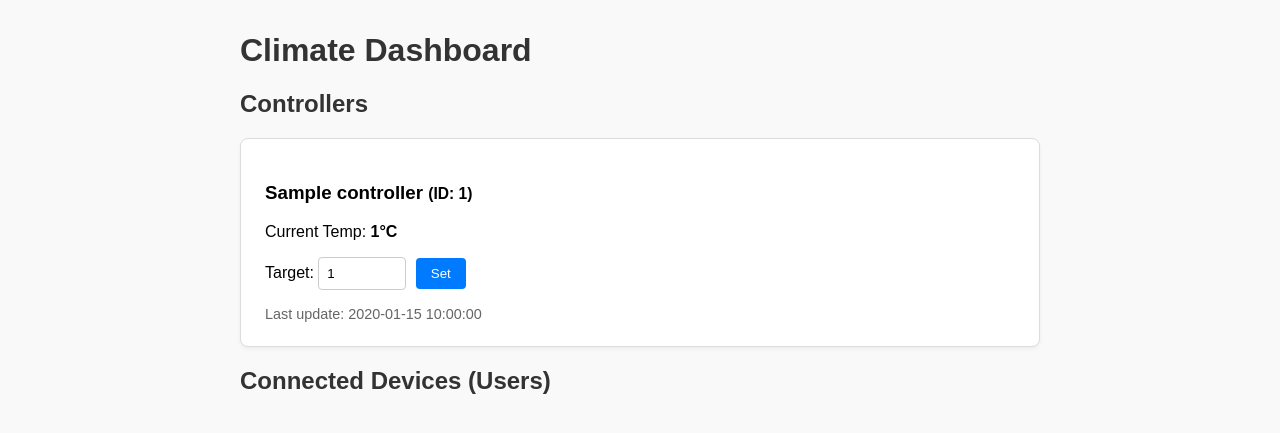
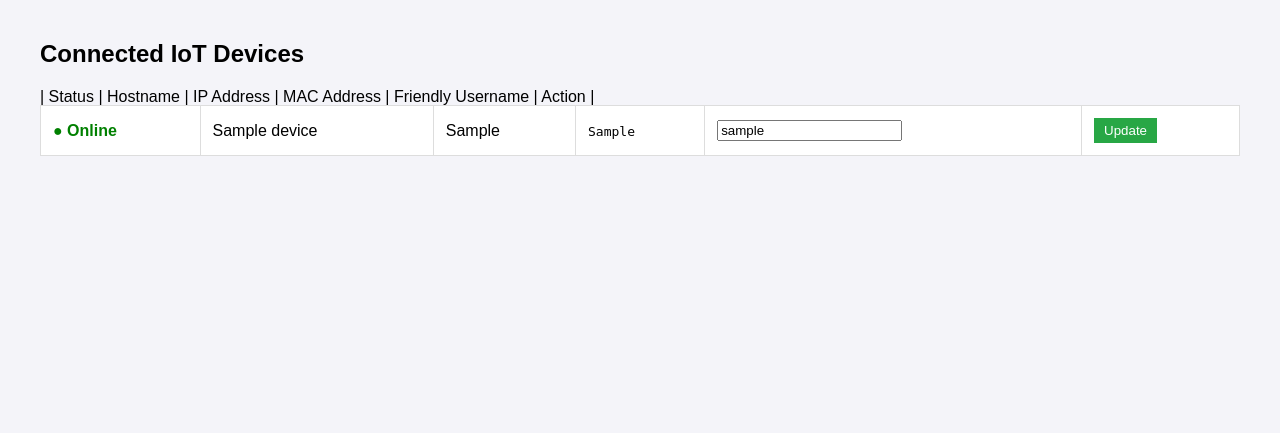
Before and after one commit to T0253r/IoTproj, a Flask app: page / in a window 1280 px wide. Shown: the top 433 px of the page. Run offline with Flask 3, Linux system fonts and the light colour scheme; tables that the repository leaves empty hold one stand-in row (values such as "Sample post"); data that the repository does not hold is empty.

Commit message:
app rework

```diff
--- a/Raspberry/templates/index.html
+++ b/Raspberry/templates/index.html
@@ -2,139 +2,48 @@
 <html lang="en">
 <head>
     <meta charset="UTF-8">
-    <meta name="viewport" content="width=device-width, initial-scale=1.0">
-    <title>IoT Climate Control</title>
+    <title>IoT Device Manager</title>
     <style>
-        body { font-family: sans-serif; max-width: 800px; margin: 2rem auto; padding: 0 1rem; background-color: #f9f9f9; }
-        h1, h2 { color: #333; }
-
-        /* Card Styling */
-        .card {
-            background: white;
-            border: 1px solid #ddd;
-            padding: 1.5rem;
-            margin-bottom: 1rem;
-            border-radius: 8px;
-            box-shadow: 0 2px 4px rgba(0,0,0,0.05);
-        }
-
-        /* Status Indicators */
-        .online { color: #28a745; font-weight: bold; font-size: 1.2rem; }
-        .offline { color: #6c757d; font-size: 1.2rem; }
-
-        /* Inputs and Buttons */
-        input[type="number"] { width: 70px; padding: 8px; margin-right: 5px; border: 1px solid #ccc; border-radius: 4px;}
-        input[type="text"] { padding: 8px; border: 1px solid #ccc; border-radius: 4px; }
-        button {
-            cursor: pointer;
-            padding: 8px 15px;
-            background: #007bff;
-            color: white;
-            border: none;
-            border-radius: 4px;
-            transition: background 0.2s;
-        }
-        button:hover { background: #0056b3; }
-
-        .meta { color: #666; font-size: 0.9em; margin-top: 5px; display: block;}
+        body { font-family: sans-serif; margin: 40px; background: #f4f4f9; }
+        table { width: 100%; border-collapse: collapse; background: white; }
+        th, td { padding: 12px; border: 1px solid #ddd; text-align: left; }
+        th { background-color: #007bff; color: white; }
+        .status-on { color: green; font-weight: bold; }
+        .status-off { color: gray; }
+        .save-btn { background: #28a745; color: white; border: none; padding: 5px 10px; cursor: pointer; }
     </style>
 </head>
 <body>
-    <h1>Climate Dashboard</h1>
-
-    <h2>Controllers</h2>
-    <div id="controllers">
-        <p>Loading controllers...</p>
-    </div>
-
-    <h2>Connected Devices (Users)</h2>
-    <div id="devices">
-        <p>Scanning network...</p>
-    </div>
-
-    <script>
-        // Use the Fetch API to get data from the Python backend
-        async function loadData() {
-            try {
-                const [ctrlRes, devRes] = await Promise.all([
-                    fetch('/api/controllers'),
-                    fetch('/api/devices')
-                ]);
-
-                if (!ctrlRes.ok || !devRes.ok) throw new Error("API Error");
-
-                const controllers = await ctrlRes.json();
-                const devices = await devRes.json();
-
-                renderControllers(controllers);
-                renderDevices(devices);
-            } catch (err) {
-                console.error("Failed to load data", err);
-            }
-        }
-
-        function renderControllers(data) {
-            const container = document.getElementById('controllers');
-            if (data.length === 0) {
-                container.innerHTML = "<p>No controllers found. Waiting for MQTT data...</p>";
-                return;
-            }
-
-            container.innerHTML = data.map(c => `
-                <div class="card">
-                    <h3>${c.name} <small>(ID: ${c.controller_id})</small></h3>
-                    <p>
-                        Current Temp: <strong>${c.curr_temp !== null ? c.curr_temp + '°C' : '--'}</strong>
-                    </p>
-                    <p>
-                        Target:
-                        <input type="number" id="temp-${c.controller_id}" value="${c.target_temp || 20}">
-                        <button onclick="setTemp('${c.controller_id}')">Set</button>
-                    </p>
-                    <span class="meta">Last update: ${c.last_seen || 'Never'}</span>
-                </div>
-            `).join('');
-        }
-
-        function renderDevices(data) {
-            const container = document.getElementById('devices');
-            container.innerHTML = data.map(d => `
-                <div class="card">
-                    <span class="${d.online ? 'online' : 'offline'}">●</span>
-                    <strong>${d.username || 'Unknown User'}</strong>
-                    <div class="meta">MAC: ${d.mac} | Host: ${d.hostname || 'N/A'}</div>
-                    <div style="margin-top: 10px;">
-                        <input type="text" placeholder="Assign Name" id="user-${d.mac_safe}" value="${d.username || ''}">
-                        <button onclick="setUser('${d.mac}', '${d.mac_safe}')">Save</button>
-                    </div>
-                </div>
-            `).join('');
-        }
-
-        async function setTemp(id) {
-            const val = document.getElementById(`temp-${id}`).value;
-            await fetch(`/api/controllers/${id}/target`, {
-                method: 'POST',
-                headers: {'Content-Type': 'application/json'},
-                body: JSON.stringify({target: val})
-            });
-            loadData(); // Refresh immediately
-        }
-
-        async function setUser(mac, macSafe) {
-            const val = document.getElementById(`user-${macSafe}`).value;
-            await fetch(`/api/devices/${mac}/name`, {
-                method: 'POST',
-                headers: {'Content-Type': 'application/json'},
-                body: JSON.stringify({username: val})
-            });
-            loadData(); // Refresh immediately
-        }
-
-        // Initial Load
-        loadData();
-        // Refresh data every 5 seconds
-        setInterval(loadData, 5000);
-    </script>
+    <h2>Connected IoT Devices</h2>
+    <table>
+        <thead>
+            <tr>
+                | Status | Hostname | IP Address | MAC Address | Friendly Username | Action |
+            </tr>
+        </thead>
+        <tbody>
+            {% for device in devices %}
+            <tr>
+                <td>
+                    <span class="{{ 'status-on' if device['online'] else 'status-off' }}">
+                        {{ "● Online" if device['online'] else "○ Offline" }}
+                    </span>
+                </td>
+                <td>{{ device['hostname'] }}</td>
+                <td>{{ device['ip'] }}</td>
+                <td><code>{{ device['mac'] }}</code></td>
+                <form action="/update_username" method="POST">
+                    <td>
+                        <input type="hidden" name="mac" value="{{ device['mac'] }}">
+                        <input type="text" name="username" value="{{ device['username'] or '' }}" placeholder="Enter name...">
+                    </td>
+                    <td>
+                        <button type="submit" class="save-btn">Update</button>
+                    </td>
+                </form>
+            </tr>
+            {% endfor %}
+        </tbody>
+    </table>
 </body>
 </html>
--- a/Raspberry/webapp.py
+++ b/Raspberry/webapp.py
@@ -1,88 +1,35 @@
-#!/usr/bin/env python3
-
-from flask import Flask, jsonify, request, render_template
+from flask import Flask, render_template, request, redirect, url_for
 import sqlite3
-import logging
 import os
 
 app = Flask(__name__)
 DB_PATH = "/var/lib/iot/iot.db"
-#DB_PATH = "iot.db" # relative path for testing
 
-def get_db():
+def get_db_connection():
     conn = sqlite3.connect(DB_PATH)
-    conn.row_factory = sqlite3.Row
+    conn.row_factory = sqlite3.Row  # Access columns by name
     return conn
-
-# --- SERVE HTML ---
 
 @app.route('/')
 def index():
-    # Flask automatically looks for "index.html" inside the "templates" folder
-    return render_template('index.html')
+    conn = get_db_connection()
+    # Fetch all devices, prioritizing those currently online
+    devices = conn.execute('SELECT * FROM devices ORDER BY online DESC, hostname ASC').fetchall()
+    conn.close()
+    return render_template('index.html', devices=devices)
 
-# --- API ENDPOINTS ---
+@app.route('/update_username', methods=['POST'])
+def update_username():
+    mac = request.form['mac']
+    new_username = request.form['username']
 
-@app.route('/api/controllers', methods=['GET'])
-def get_controllers():
-    """Returns list of all HVAC controllers."""
-    try:
-        with get_db() as conn:
-            rows = conn.execute("SELECT * FROM controllers ORDER BY name").fetchall()
-            return jsonify([dict(row) for row in rows])
-    except Exception as e:
-        return jsonify([])
+    conn = get_db_connection()
+    conn.execute('UPDATE devices SET username = ? WHERE mac = ?', (new_username, mac))
+    conn.commit()
+    conn.close()
 
-@app.route('/api/controllers/<int:controller_id>/target', methods=['POST'])
-def set_target_temp(controller_id):
-    """Sets the target temperature for a specific controller."""
-    data = request.json
-    target = data.get('target')
-
-    if target is None:
-        return jsonify({"error": "Missing target temperature"}), 400
-
-    try:
-        with get_db() as conn:
-            conn.execute(
-                "UPDATE controllers SET target_temp = ? WHERE controller_id = ?",
-                (target, controller_id)
-            )
-            conn.commit()
-        return jsonify({"status": "success", "target": target})
-    except Exception as e:
-        return jsonify({"error": str(e)}), 500
-
-@app.route('/api/devices', methods=['GET'])
-def get_devices():
-    """Returns all detected network devices."""
-    try:
-        with get_db() as conn:
-            rows = conn.execute("SELECT * FROM devices ORDER BY online DESC, last_seen DESC").fetchall()
-            devices = []
-            for row in rows:
-                d = dict(row)
-                # Helper for JS to select IDs easily (removes colons from MAC)
-                d['mac_safe'] = d['mac'].replace(':', '')
-                devices.append(d)
-            return jsonify(devices)
-    except Exception as e:
-        return jsonify([])
-
-@app.route('/api/devices/<path:mac>/name', methods=['POST'])
-def set_device_name(mac):
-    """Associates a Username with a MAC address."""
-    data = request.json
-    username = data.get('username')
-
-    with get_db() as conn:
-        conn.execute(
-            "UPDATE devices SET username = ? WHERE mac = ?",
-            (username, mac)
-        )
-        conn.commit()
-    return jsonify({"status": "updated", "mac": mac, "username": username})
+    return redirect(url_for('index'))
 
 if __name__ == '__main__':
-    # Running on 0.0.0.0 allows access from other devices on the LAN
+    # Ensure the app has permissions to read/write the DB file
     app.run(host='0.0.0.0', port=5000, debug=True)
```
